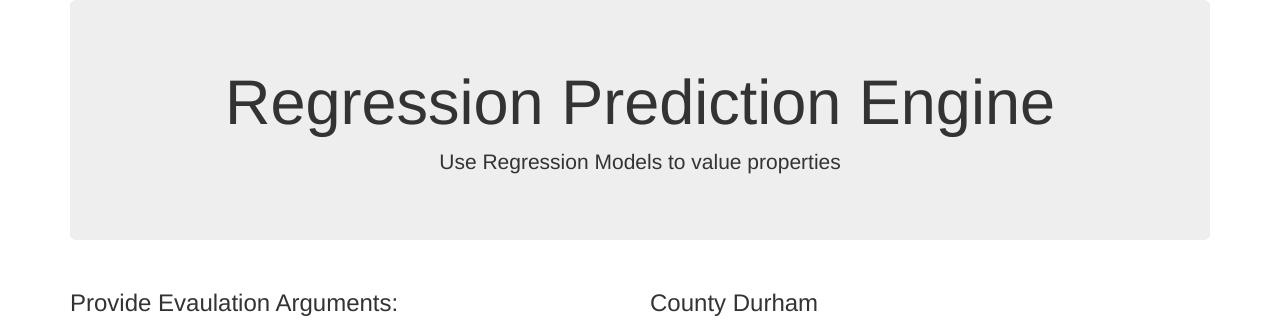
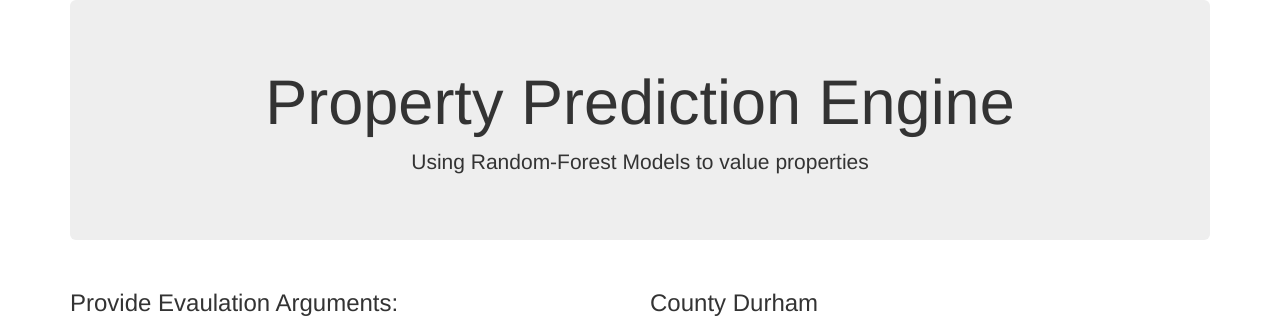
Before and after one commit to Untitled-Durhack2022/Durhack2022, a Flask app: page / in a window 1280 px wide. Shown: the top 324 px of the page. Run offline with Flask 2, Linux system fonts and the light colour scheme; some libraries are stand-ins or nearby versions.

Commit message:
Updated title and descr

```diff
--- a/templates/ui.html
+++ b/templates/ui.html
@@ -14,8 +14,8 @@
     <body>
         <div class="container">
           <div class="jumbotron text-center">
-            <h1>Regression Prediction Engine</h1>
-            <p>Use Regression Models to value properties</p>
+            <h1>Property Prediction Engine</h1>
+            <p>Using Random-Forest Models to value properties</p>
           </div>
           <!-- Postcode &nbsp &nbsp &nbsp <input type="text" name="pcode", id="pcode"><label for="pcode" id="pcode-label" style="color:red;font-size:0.7em"></label><br> -->
           <div class="row" id="model-input">
```
